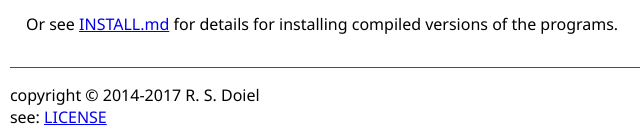
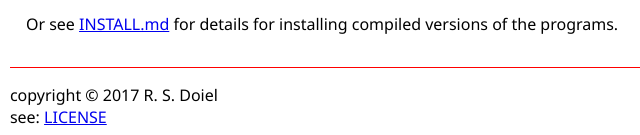
Before and after one commit to rsdoiel/jsontools, a plain HTML site: page index.html in a window 1280 px wide. Shown: the part 772-907 px from the top of the page, 0-640 px from the left. Drawn offline with Linux system fonts and the light colour scheme.

Commit message:
commiting to

```diff
--- a/index.html
+++ b/index.html
@@ -45,7 +45,7 @@ compiled versions of the programs.</p>
 </ul>
 </nav>
     <footer>
-    copyright &copy; 2014-2017 R. S. Doiel<br />
+    copyright &copy; 2017 R. S. Doiel<br />
     see: <a href="license.html">LICENSE</a>
     </footer>
 </body>
```
Also changed, not shown: install.html (+1 -1 lines), jsoncols.html (+1 -1 lines), jsonrange.html (+1 -1 lines), license.html (+1 -1 lines).
